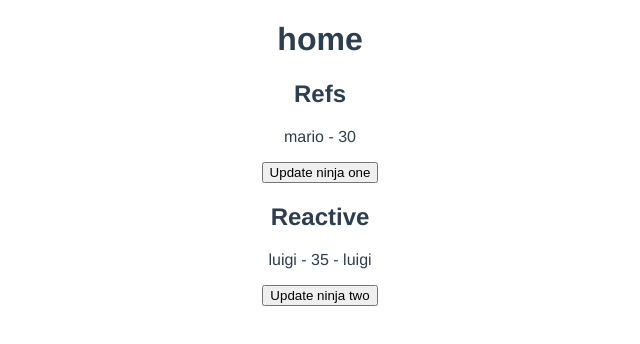
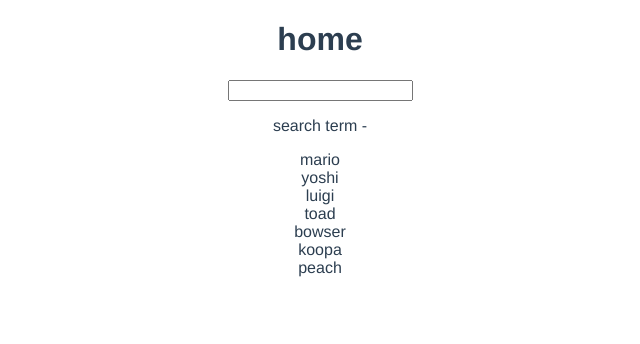
Before and after one commit to lollylegs/dojo-blog, a Vue app: page / in a window 1280 px wide. Shown: the top 344 px of the page, without its empty margins (320-960 px from the left). Built offline with nearby package versions, Linux system fonts and the light colour scheme.

Commit message:
finish computed properties

```diff
--- a/src/views/Home.vue
+++ b/src/views/Home.vue
@@ -1,38 +1,28 @@
 <template>
   <div class="home">
       <h1>home</h1>
-      <h2>Refs</h2>
-      <p>{{ ninjaOne.name }} - {{ ninjaOne.age }}</p>
-      <button @click="updateNinjaOne">Update ninja one</button>
-      <h2>Reactive</h2>
-      <p>{{ ninjaTwo.name }} - {{ ninjaTwo.age }} - {{ nameTwo }}</p>
-      <button @click="updateNinjaTwo">Update ninja two</button>
+      <input type = "text" v-model="search">
+      <p>search term - {{ search }}</p>
+      <div v-for="name in matchingNames" :key="name">{{ name }}</div>
   </div>
 </template>
 
 <script>
-import { ref, reactive } from "vue"
+import { computed, ref  } from "vue"
+
+
 
 export default {
   name: 'Home',
   setup() {
+    const search = ref('')
+    const names = ref(['mario', 'yoshi', 'luigi', 'toad', 'bowser', 'koopa', 'peach'])
 
-    const ninjaOne = ref({ name: 'mario', age: 30 })
-    const ninjaTwo = reactive({ name: 'luigi', age: 35 })
+    const matchingNames = computed(() => {
+      return names.value.filter((name) => name.includes(search.value))
+    })
 
-    const nameOne = ref('marion')
-    const nameTwo = reactive('luigi')
-
-    const updateNinjaOne = () => {
-      ninjaOne.value.age = 40
-    }
-
-     const updateNinjaTwo = () => {
-      ninjaTwo.age = 45
-
-    }
-
-    return { ninjaOne, updateNinjaOne, ninjaTwo, updateNinjaTwo, nameTwo }
+    return{ names, search, matchingNames }
 
     }
 }
```
